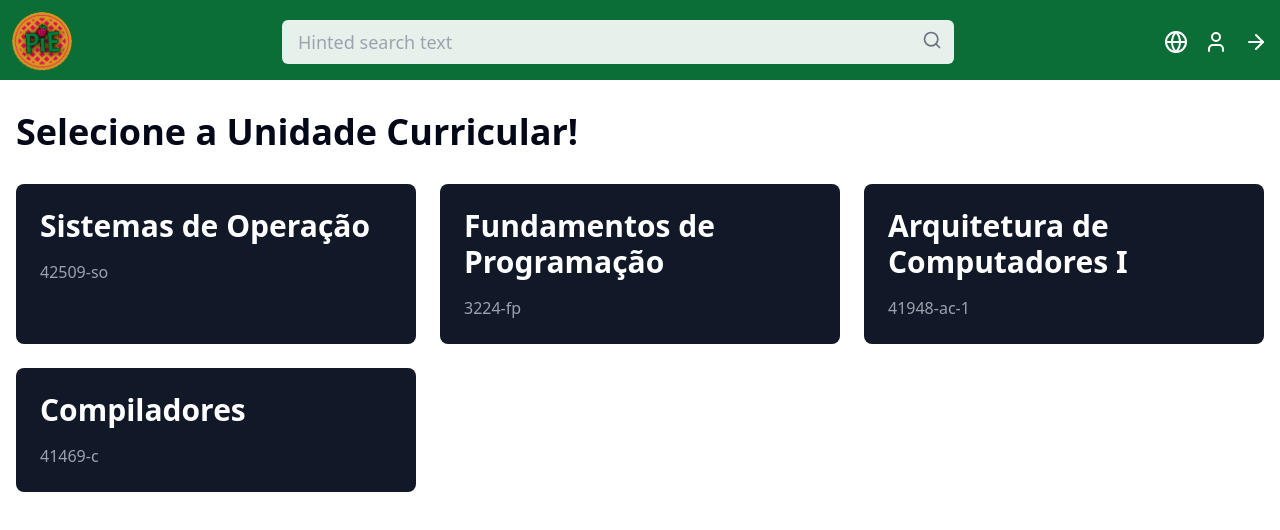
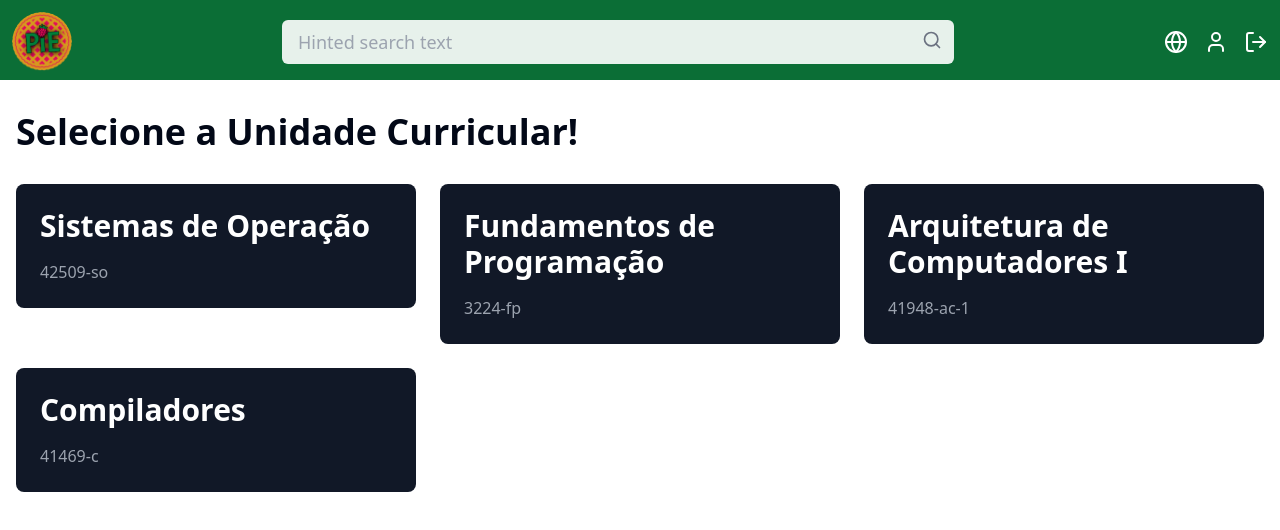
Before and after one commit to PortableIsolatedEnvironment/WebApp, a Next.js app in the folder webapp/: page / in a window 1280 px wide. Shown: the top 530 px of the page. Built offline with nearby package versions, Linux system fonts and the light colour scheme.

Commit message:
Slug Created

```diff
--- /dev/null
+++ b/webapp/src/app/course/[id]/course_page.js
@@ -0,0 +1,38 @@
+// app/courses/[slug]/page.js
+import { notFound } from "next/navigation";
+
+async function getCourseData(slug) {
+  // Simulate fetching from a database (Replace this with real DB query)
+  const courses = {
+    "sistemas-de-operacao": {
+      title: "Sistemas de Operação",
+      description: "Learn about OS fundamentals.",
+    },
+    "fundamentos-de-programacao": {
+      title: "Fundamentos de Programação",
+      description: "Introduction to programming basics.",
+    },
+    "arquitetura-de-computadores-i": {
+      title: "Arquitetura de Computadores I",
+      description: "Study the architecture of modern computers.",
+    },
+  };
+
+  return courses[slug] || null; // Return course data or null if not found
+}
+
+export default async function CoursePage({ params }) {
+  const { slug } = params;
+  const course = await getCourseData(slug); // Fetch course from DB
+
+  if (!course) {
+    return notFound(); // Show 404 if course doesn't exist
+  }
+
+  return (
+    <div className="container mx-auto px-4 py-8">
+      <h1 className="text-4xl font-bold">{course.title}</h1>
+      <p className="text-gray-600">{course.description}</p>
+    </div>
+  );
+}
--- a/webapp/src/app/page.js
+++ b/webapp/src/app/page.js
@@ -1,23 +1,28 @@
 import Navbar from "../components/navbar"
 import CourseCard from "../components/course-card"
+import Link from "next/link"
 
 export default function Page() {
   const courses = [
     {
       title: "Sistemas de Operação",
-      description: "42509-so"
+      description: "42509-so",
+      slug: "sistemas-de-operacao"
     },
     {
       title: "Fundamentos de Programação",
-      description: "3224-fp"
+      description: "3224-fp",
+      slug: "fundamentos-de-programacao"
     },
     {
       title: "Arquitetura de Computadores I",
-      description: "41948-ac-1"
+      description: "41948-ac-1",
+      slug: "arquitetura-de-computadores-1"
     },
     {
       title: "Compiladores",
-      description: "41469-c"
+      description: "41469-c",
+      slug: "compiladores"
     },
   ];
 
@@ -30,7 +35,9 @@ export default function Page() {
 
         <div className="grid grid-cols-1 md:grid-cols-2 lg:grid-cols-3 gap-6">
           {courses.map((course, index) => (
-            <CourseCard key={index} title={course.title} description={course.description} />
+            <Link key={index} href={'/courses/${course.slug}'}>
+              <CourseCard title={course.title} description={course.description} />
+            </Link>
           ))}
         </div>
       </main>
--- a/webapp/src/components/navbar.js
+++ b/webapp/src/components/navbar.js
@@ -1,5 +1,5 @@
 'use client'
-import { Search, Globe, User, ArrowRight } from "lucide-react"
+import { Search, Globe, User, LogOut } from "lucide-react"
 import Image from "next/image"
 import Link from "next/link"
 
@@ -35,7 +35,9 @@ export default function Navbar() {
         <div className="flex items-center gap-4">
           <Globe className="h-6 w-6 text-white cursor-pointer" />
           <User className="h-6 w-6 text-white cursor-pointer" />
-          <ArrowRight className="h-6 w-6 text-white cursor-pointer" />
+          <LogOut className="h-6 w-6 text-white cursor-pointer"
+                  // onClick={HandleLogOut}
+          />
         </div>
       </div>
     </nav>
```
